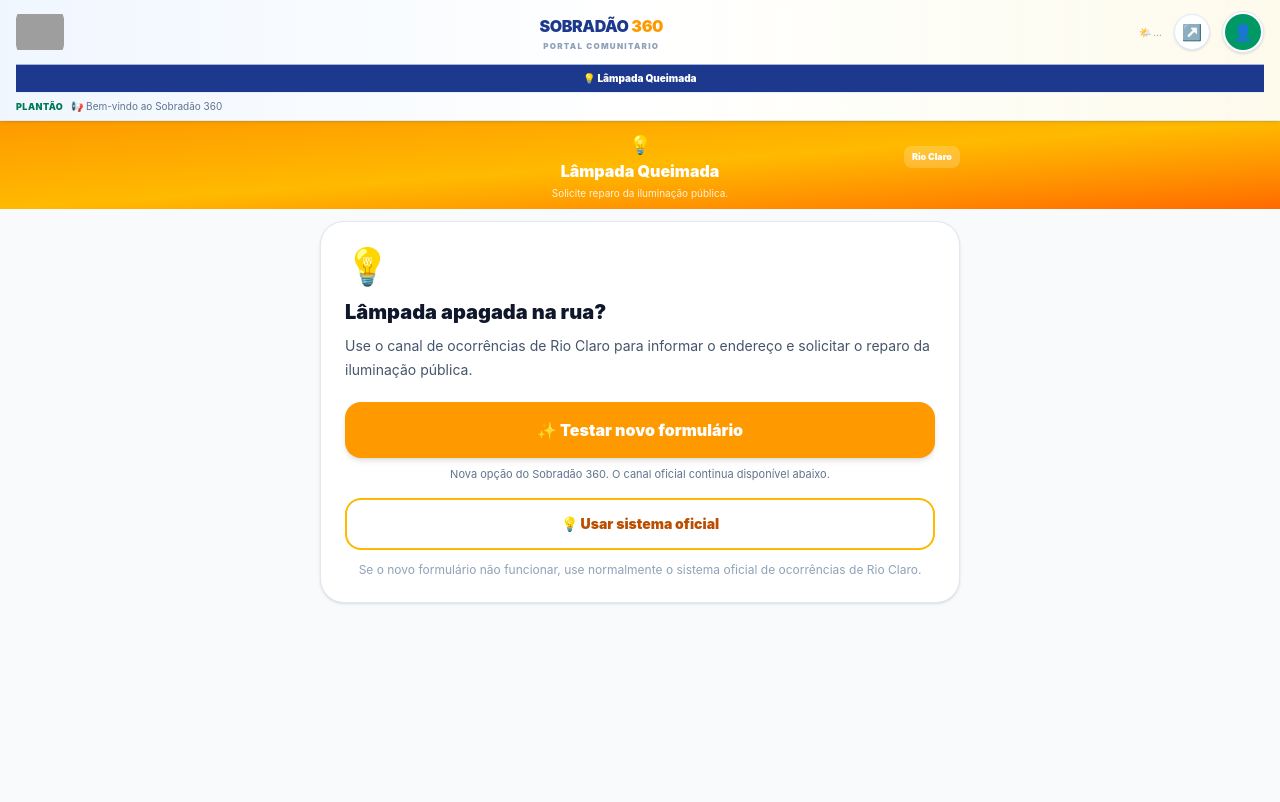
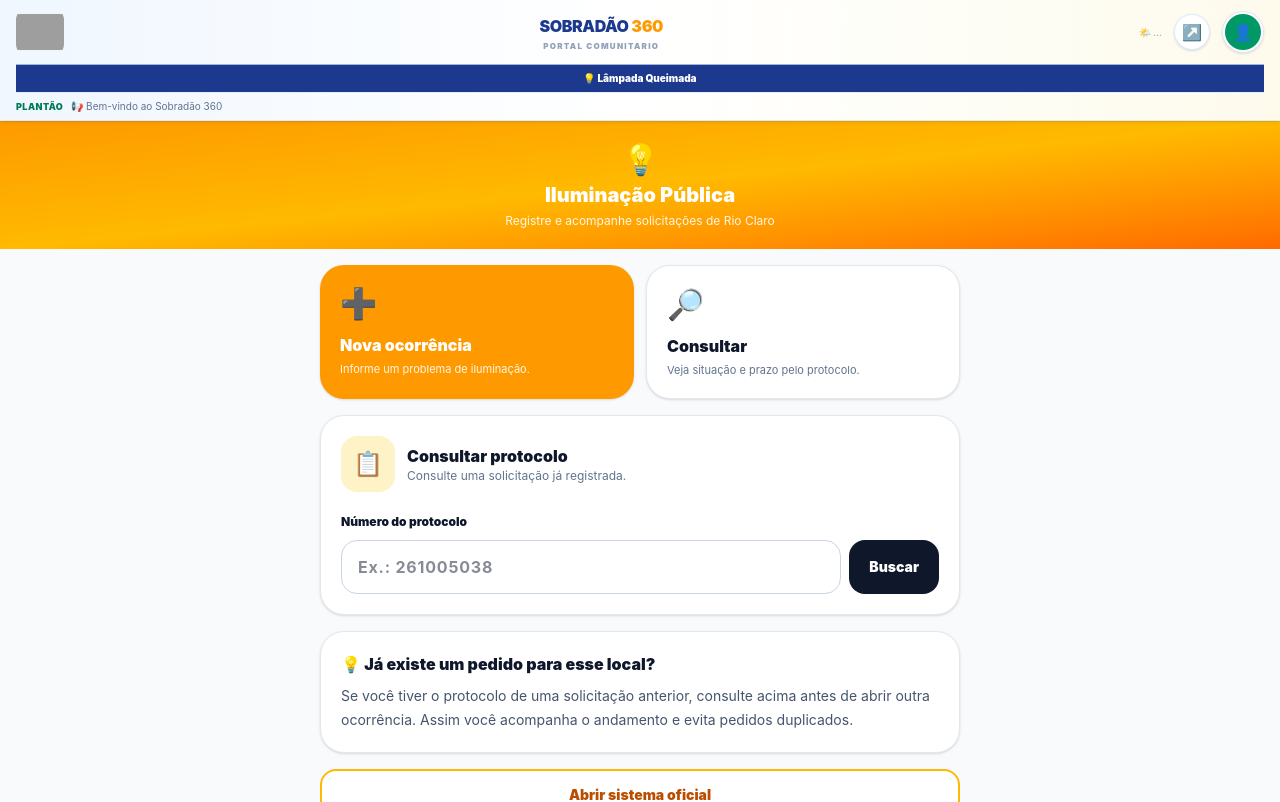
Before and after one commit to GERALDOF1978/Sobradao360, a Next.js app: page /lampada-queimada in a window 1280 px wide. Shown: the top 802 px of the page. Built offline with nearby package versions, Linux system fonts and the light colour scheme; no server answers; the database is empty; grey boxes are pictures that could not be loaded.

Commit message:
Cria central de protocolos de iluminacao

```diff
--- a/src/app/lampada-queimada/page.tsx
+++ b/src/app/lampada-queimada/page.tsx
@@ -1,61 +1,115 @@
 "use client";
 
 import Link from "next/link";
+import { FormEvent, useState } from "react";
 import MiniCardsAnuncio from "@/components/MiniCardsAnuncio";
 
 const OCORRENCIAS_URL = "https://ip.somasig.com.br/ocorrencias/rioclaro";
 
+type Consulta = {
+  protocolo:string;
+  ocorrencia:{
+    id:number; ordemServico:number|null; situacao:string; status:string; prazo:string|null; data:string|null;
+    ponto:{ id:number|null; codigo:string|null; tipoLogradouro:string; logradouro:string; numero:string; bairro:string; cep:string; luminarias:number|null; potencia:number|null };
+  };
+};
+
+function dataBR(v:string|null) {
+  if(!v) return "—";
+  const d=new Date(v.replace(" ","T"));
+  return Number.isNaN(d.getTime()) ? v : d.toLocaleString("pt-BR");
+}
+
 export default function LampadaQueimadaPage() {
+  const [protocolo,setProtocolo]=useState("");
+  const [consulta,setConsulta]=useState<Consulta|null>(null);
+  const [erro,setErro]=useState("");
+  const [buscando,setBuscando]=useState(false);
+
+  async function consultar(e:FormEvent) {
+    e.preventDefault();
+    const p=protocolo.replace(/\D/g,"");
+    setErro(""); setConsulta(null);
+    if(p.length!==9){ setErro("Digite os 9 números do protocolo."); return; }
+    setBuscando(true);
+    try{
+      const r=await fetch(`/api/iluminacao/protocolo?protocolo=${encodeURIComponent(p)}`,{cache:"no-store"});
+      const d=await r.json();
+      if(!r.ok || !d?.sucesso) throw new Error(d?.erro || "Protocolo não encontrado.");
+      setConsulta(d);
+    }catch(x){ setErro(x instanceof Error ? x.message : "Não foi possível consultar agora."); }
+    finally{ setBuscando(false); }
+  }
+
+  const o=consulta?.ocorrencia;
+  const pt=o?.ponto;
+
   return (
-    <main className="min-h-screen bg-slate-50 text-slate-900">
+    <main className="min-h-screen bg-slate-50 pb-24 text-slate-900">
       <section className="bg-gradient-to-br from-amber-500 via-amber-400 to-orange-500 text-white">
-        <div className="mx-auto max-w-2xl px-4 py-2.5">
-          <div className="relative flex items-center justify-center">
-            <div className="text-center">
-              <div className="text-lg">💡</div>
-              <h1 className="text-base font-black">Lâmpada Queimada</h1>
-            </div>
-            <span className="absolute right-0 rounded-lg bg-white/20 px-2 py-1 text-[9px] font-black">Rio Claro</span>
-          </div>
-          <p className="mt-1 text-center text-[10px] leading-3 text-white/85">
-            Solicite reparo da iluminação pública.
-          </p>
+        <div className="mx-auto max-w-2xl px-4 py-5 text-center">
+          <div className="text-3xl">💡</div>
+          <h1 className="mt-1 text-xl font-black">Iluminação Pública</h1>
+          <p className="mt-1 text-xs text-white/90">Registre e acompanhe solicitações de Rio Claro</p>
         </div>
       </section>
 
-      <section className="mx-auto max-w-2xl px-4 py-3 space-y-4">
+      <section className="mx-auto max-w-2xl space-y-4 px-4 py-4">
         <MiniCardsAnuncio />
-        <div className="rounded-3xl bg-white border border-slate-200 p-6 shadow-sm">
-          <div className="text-4xl">💡</div>
-          <h2 className="mt-3 text-xl font-black">Lâmpada apagada na rua?</h2>
-          <p className="mt-2 text-sm leading-6 text-slate-600">
-            Use o canal de ocorrências de Rio Claro para informar o endereço e solicitar o reparo da iluminação pública.
-          </p>
 
-          <Link
-            href="/lampada-queimada/nova"
-            className="mt-5 block rounded-2xl bg-amber-500 px-5 py-4 text-center font-black text-white shadow-md transition hover:bg-amber-600"
-          >
-            ✨ Testar novo formulário
+        <div className="grid grid-cols-2 gap-3">
+          <Link href="/lampada-queimada/nova" className="rounded-3xl bg-amber-500 p-5 text-white shadow-sm">
+            <div className="text-3xl">➕</div><h2 className="mt-3 font-black">Nova ocorrência</h2>
+            <p className="mt-1 text-[11px] leading-4 text-white/90">Informe um problema de iluminação.</p>
           </Link>
+          <a href="#consultar" className="rounded-3xl border border-slate-200 bg-white p-5 shadow-sm">
+            <div className="text-3xl">🔎</div><h2 className="mt-3 font-black">Consultar</h2>
+            <p className="mt-1 text-[11px] leading-4 text-slate-500">Veja situação e prazo pelo protocolo.</p>
+          </a>
+        </div>
 
-          <p className="mt-2 text-center text-[11px] leading-4 text-slate-500">
-            Nova opção do Sobradão 360. O canal oficial continua disponível abaixo.
-          </p>
+        <div id="consultar" className="scroll-mt-24 rounded-3xl border border-slate-200 bg-white p-5 shadow-sm">
+          <div className="flex items-center gap-3"><div className="rounded-2xl bg-amber-100 p-3 text-2xl">📋</div><div><h2 className="font-black">Consultar protocolo</h2><p className="text-xs text-slate-500">Consulte uma solicitação já registrada.</p></div></div>
+          <form onSubmit={consultar} className="mt-4">
+            <label htmlFor="protocolo" className="text-xs font-black">Número do protocolo</label>
+            <div className="mt-2 flex gap-2">
+              <input id="protocolo" inputMode="numeric" maxLength={9} value={protocolo} onChange={e=>setProtocolo(e.target.value.replace(/\D/g,"").slice(0,9))} placeholder="Ex.: 261005038" className="min-w-0 flex-1 rounded-2xl border border-slate-300 px-4 py-3.5 text-base font-bold tracking-wider outline-none focus:border-amber-500" />
+              <button disabled={buscando} className="rounded-2xl bg-slate-900 px-5 text-sm font-black text-white disabled:opacity-50">{buscando?"Buscando…":"Buscar"}</button>
+            </div>
+          </form>
+          {erro && <div className="mt-4 rounded-2xl bg-red-50 p-4 text-sm font-bold text-red-700">{erro}</div>}
 
-          <a
-            href={OCORRENCIAS_URL}
-            target="_blank"
-            rel="noopener noreferrer"
-            className="mt-4 block rounded-2xl border-2 border-amber-400 bg-white px-5 py-3.5 text-center text-sm font-black text-amber-700 transition hover:bg-amber-50"
-          >
-            💡 Usar sistema oficial
-          </a>
+          {o && pt && (
+            <div className="mt-5 overflow-hidden rounded-3xl border border-emerald-200">
+              <div className="bg-emerald-50 p-5">
+                <p className="text-[10px] font-black uppercase text-emerald-700">Protocolo oficial</p>
+                <div className="mt-1 flex items-end justify-between gap-3"><p className="text-2xl font-black text-emerald-800">{consulta?.protocolo}</p><span className="rounded-full bg-white px-3 py-1.5 text-xs font-black text-emerald-700">{o.situacao || "Consultar"}</span></div>
+                {o.status && <p className="mt-2 text-xs font-bold text-emerald-700">⏱️ {o.status}</p>}
+              </div>
+              <div className="space-y-4 p-5">
+                <div><p className="text-[10px] font-black uppercase text-slate-400">Local</p><p className="mt-1 text-sm font-black">📍 {[pt.tipoLogradouro,pt.logradouro,pt.numero && `nº ${pt.numero}`].filter(Boolean).join(" ")}</p><p className="text-xs text-slate-500">{[pt.bairro,pt.cep && `CEP ${pt.cep}`].filter(Boolean).join(" • ")}</p></div>
+                <div className="grid grid-cols-2 gap-2 text-xs">
+                  <div className="rounded-2xl bg-slate-50 p-3"><b>Ocorrência</b><br/>#{o.id}</div>
+                  <div className="rounded-2xl bg-slate-50 p-3"><b>Ordem de serviço</b><br/>{o.ordemServico ? `#${o.ordemServico}` : "—"}</div>
+                  <div className="rounded-2xl bg-slate-50 p-3"><b>Registrada</b><br/>{dataBR(o.data)}</div>
+                  <div className="rounded-2xl bg-slate-50 p-3"><b>Prazo informado</b><br/>{dataBR(o.prazo)}</div>
+                </div>
+                <div className="grid grid-cols-3 gap-2 text-center text-xs">
+                  <div className="rounded-2xl bg-amber-50 p-3"><b>Ponto</b><br/>{pt.codigo ? `#${pt.codigo}` : pt.id ? `#${pt.id}` : "—"}</div>
+                  <div className="rounded-2xl bg-amber-50 p-3"><b>Luminárias</b><br/>{pt.luminarias ?? "—"}</div>
+                  <div className="rounded-2xl bg-amber-50 p-3"><b>Potência</b><br/>{pt.potencia!=null ? `${pt.potencia} W` : "—"}</div>
+                </div>
+              </div>
+            </div>
+          )}
+        </div>
 
-          <p className="mt-3 text-center text-xs text-slate-400">
-            Se o novo formulário não funcionar, use normalmente o sistema oficial de ocorrências de Rio Claro.
-          </p>
+        <div className="rounded-3xl border border-slate-200 bg-white p-5 shadow-sm">
+          <h2 className="font-black">💡 Já existe um pedido para esse local?</h2>
+          <p className="mt-2 text-sm leading-6 text-slate-600">Se você tiver o protocolo de uma solicitação anterior, consulte acima antes de abrir outra ocorrência. Assim você acompanha o andamento e evita pedidos duplicados.</p>
         </div>
+
+        <a href={OCORRENCIAS_URL} target="_blank" rel="noopener noreferrer" className="block rounded-2xl border-2 border-amber-400 bg-white px-5 py-3.5 text-center text-sm font-black text-amber-700">Abrir sistema oficial</a>
       </section>
     </main>
   );
```
